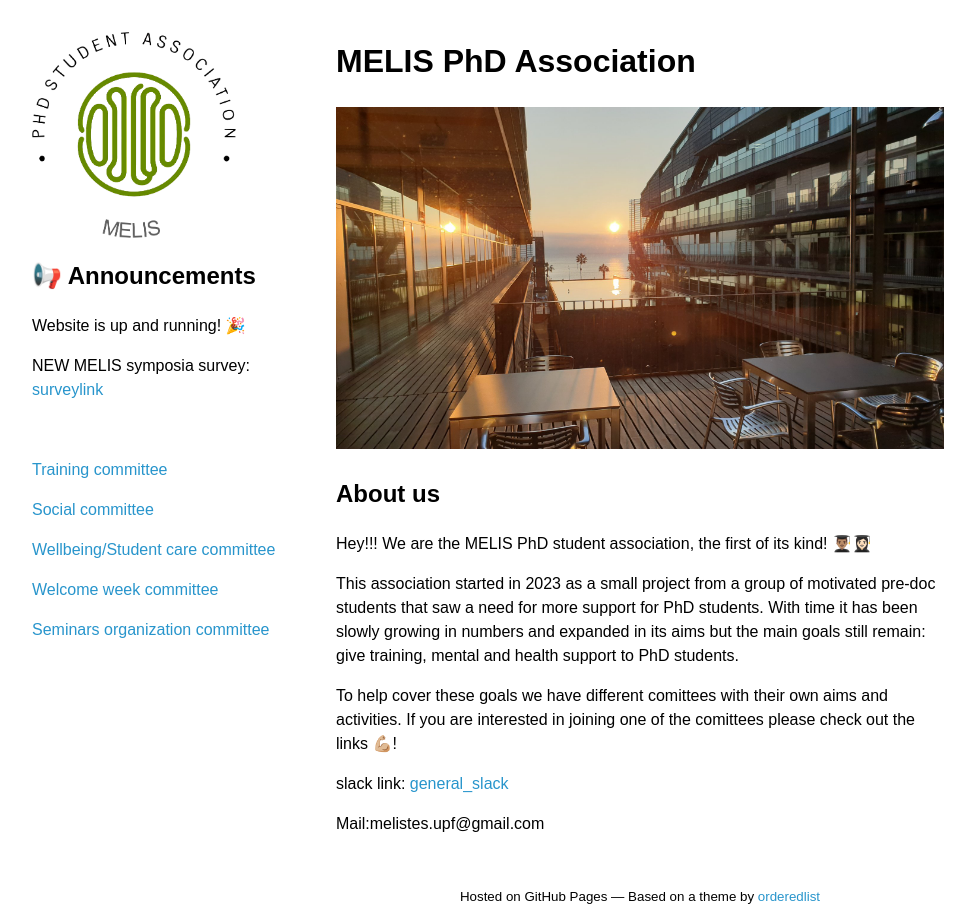
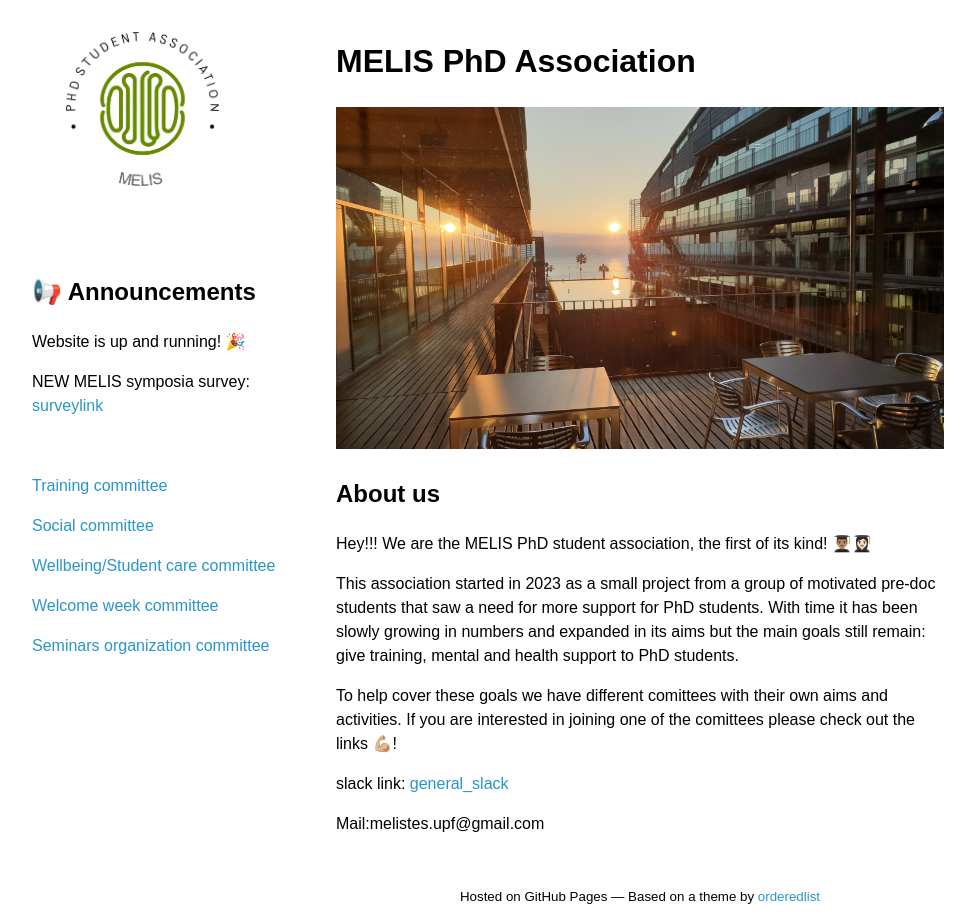
Before and after one commit to melisphdassociation/melisphdassociation.github.io, a Jekyll site: the page built from index.md, in a window 1280 px wide. Shown: the whole page, without its empty margins (0-975 px from the left). Built offline with Jekyll 4.4.1, drawn with Linux system fonts in a browser that asks for light colours; our own code applies the rules of GitHub Pages for plain Markdown files; the repository's description, which GitHub fills in, is left out.

Commit message:
Make logo responsive.

```diff
--- a/_layouts/default.html
+++ b/_layouts/default.html
@@ -14,7 +14,7 @@
 		<div class="left-sidebar-grid">
 			<header class="header">
 			</header>
-			<nav class="left-sidebar">
+			<div class="left-sidebar">
 				<div class="page-title">
 					<a href="{{ "/" | absolute_url }}">
 					{% if site.logo %}
@@ -25,6 +25,7 @@
 					</a>
 					<!--p>{{ site.description | default: site.github.project_tagline }}</p-->
 				</div>
+				<div>
 					<div class="announcements">
 						<h2>📢 Announcements</h2>
 						{% for announcement in site.announcements %}
@@ -32,12 +33,13 @@
 						{% endfor %}
 					</div>
 					<br>
-				<div class="committees">
+					<nav class="committees">
 						{% for committee in site.data.committees %}
 							<p><a href="{{ committee.file | replace: ".md", ".html" | relative_url }}">{{ committee.name }}</a></p>
 						{% endfor %}
+					</nav>
 				</div>
-			</nav>
+			</div>
 			<main class="main-content">
 				{{ content }}
 			</main>
--- a/assets/css/style.css
+++ b/assets/css/style.css
@@ -25,17 +25,10 @@ body {
 .left-sidebar-grid > * {
 	max-width: 100%;
 }
-/* Define grid areas. */
+
+/* Define main grid areas. */
 .left-sidebar-grid > .header {
 	grid-area: header;
-/*	display: flex;
-	align-items: center;
-	jusiify-items: center;
-	min-height: 20ch;
-	background-image: url("/assets/images/header.jpg");
-	background-repeat: no-repeat;
-	background-size: cover;
-*/
 }
 .left-sidebar-grid > .main-content {
 	grid-area: main-content;
@@ -43,6 +36,10 @@ body {
 .left-sidebar-grid > .left-sidebar {
 	grid-area: left-sidebar;
 	padding: 1rem;
+	display: flex;
+	gap: 1rem;
+	flex-direction: row;
+	align-items: center;
 }
 .left-sidebar-grid > .footer {
 	grid-area: footer;
@@ -50,6 +47,7 @@ body {
 	align-items: center;
 	justify-content: center;
 }
+
 a {
 	color: #2895cc;
 	text-decoration: none;
@@ -63,8 +61,10 @@ img {
 img.logo {
 	display: block;
 	max-width: 75%;
+	max-height: 100%;
 	margin: auto;
 }
+
 @media (min-width: 1200px) {
 	.left-sidebar-grid {
 		grid-template-columns: 1fr 2fr 1fr;
@@ -73,7 +73,16 @@ img.logo {
 			'left-sidebar main-content .'
 			'footer footer footer';
 	}
+	.left-sidebar-grid > .left-sidebar {
+		flex-direction: column;
+	}
 	img.logo {
 		margin: 0;
 	}
 }
+
+@media (max-width: 750px) {
+	.left-sidebar-grid > .left-sidebar {
+		flex-direction: column;
+	}
+}
```
Lines whose indentation alone changed are shown as unchanged.
